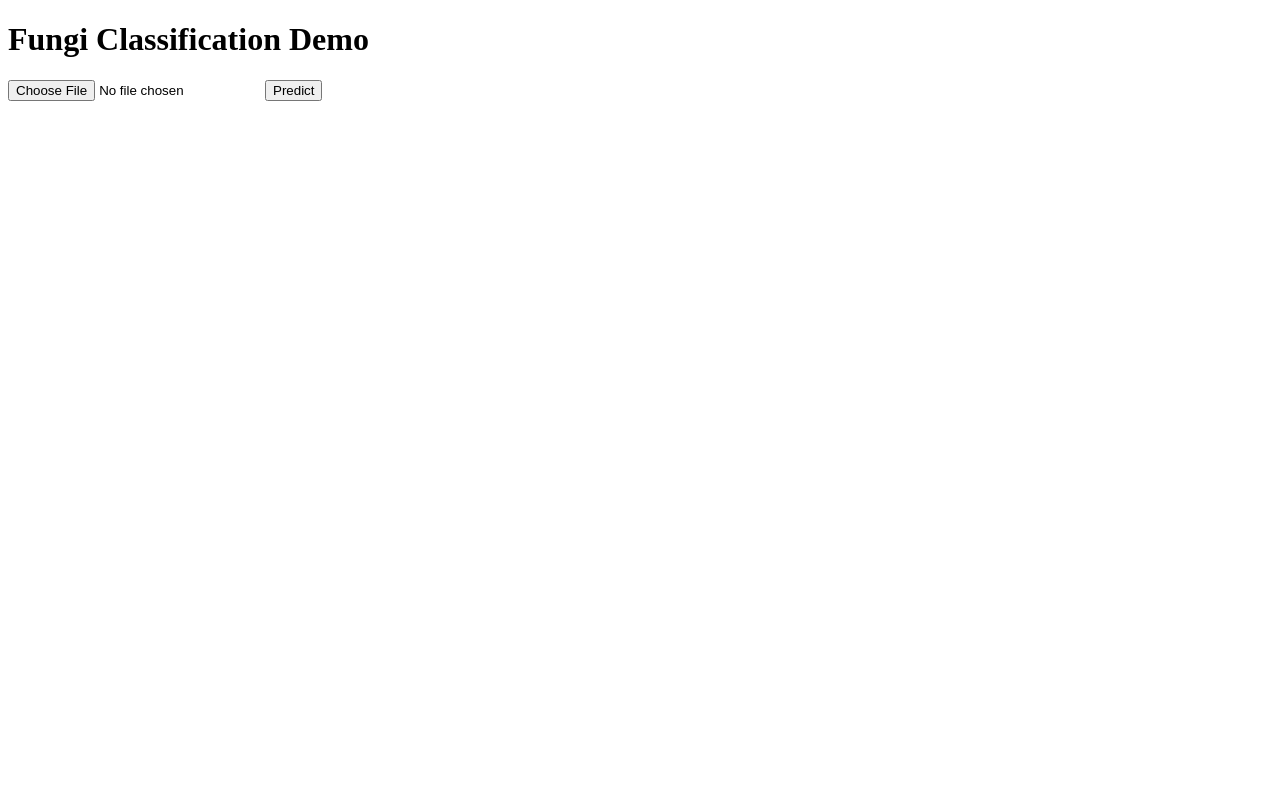
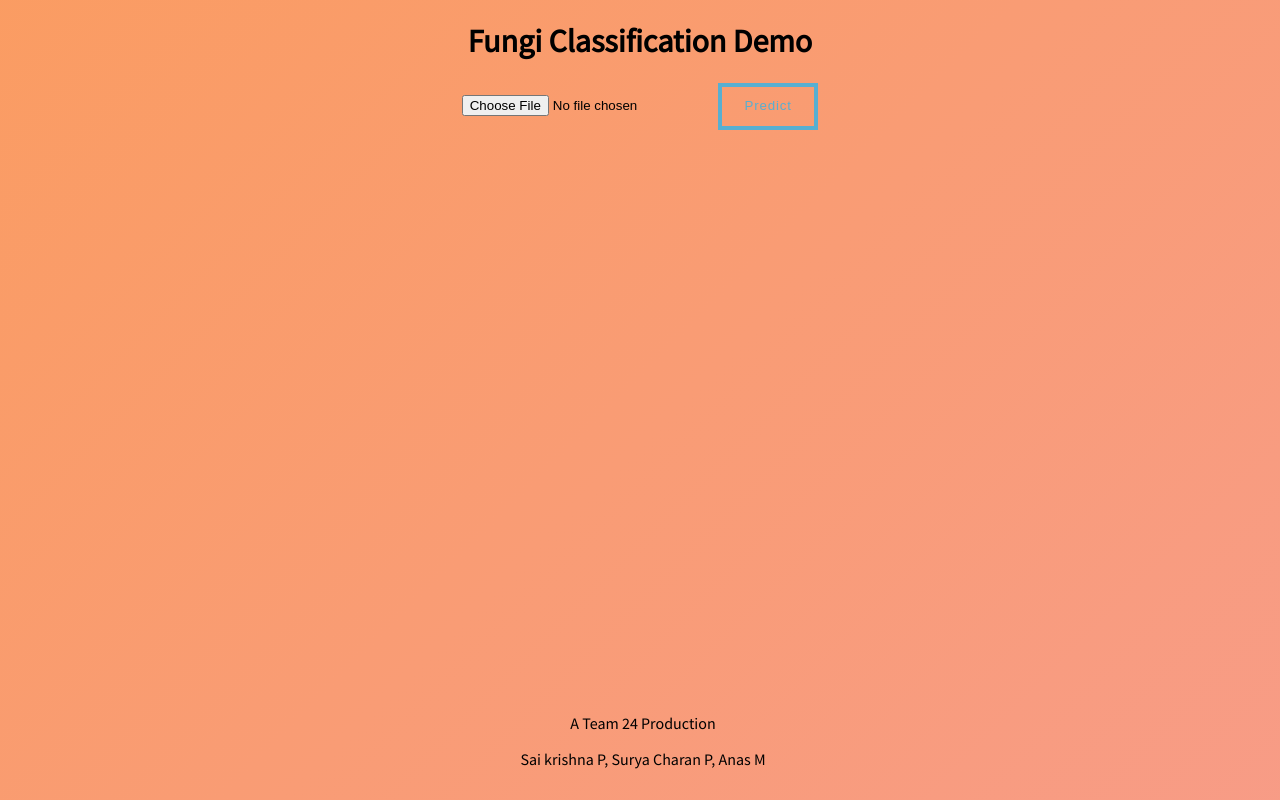
Before and after one commit to AnorakArturo/CIP, a Flask app: page / in a window 1280 px wide. Run offline with Flask 3, Linux system fonts and the light colour scheme.

Commit message:
Web and minor addition
Added CSS, added class prediction certainity to notebook output

```diff
--- a/templates/index.html
+++ b/templates/index.html
@@ -1,14 +1,20 @@
 <!DOCTYPE html>
 <html>
+
 <head>
   <meta charset="UTF-8">
   <title>Fungi Classification Demo</title>
-</head>
+  <meta name="viewport" content="width=device-width, initial-scale=1.0" />
+  <link rel="stylesheet" href="style.css">
+  <link href="https://fonts.googleapis.com/css2?family=Source+Sans+Pro&display=swap" rel="stylesheet">
+
+
 <body>
+  <div class="gradient-pattern">
     <h1>Fungi Classification Demo</h1>
     <form action="/predict" method="POST" enctype="multipart/form-data">
       <input type="file" name="image">
-    <button type="submit">Predict</button>
+      <button type="submit" class='btn draw-border'>Predict</button>
     </form>
     <div id="prediction"></div>
     <script>
@@ -28,5 +34,11 @@
         predictionDiv.textContent = `Model prediction: ${result.predicted_class}`;
       });
     </script>
+    <footer>
+      <p>A Team 24 Production</p>
+      <p>Sai krishna P, Surya Charan P, Anas M</p>
+    </footer>
+  </div>
 </body>
+
 </html>
--- /dev/null
+++ b/templates/style.css
@@ -0,0 +1,119 @@
+body {
+    margin: auto;
+    display: flex;
+    justify-content: center;
+    /* for horizontal */
+    align-items: center;
+    /* for vertical */
+    height: 100vh;
+    font-family: 'Source Sans Pro', sans-serif;
+    /* font: 1rem 'Roboto', sans-serif; */
+    text-align: center;
+}
+
+/* #wrapper {
+    display: flex;
+    width: 100%;
+    margin: 0 auto;
+    text-align: center;
+    justify-self: center;
+    justify-content: center;
+} */
+
+.gradient-pattern {
+    animation: gradient 4s ease infinite;
+    background-image: linear-gradient(135deg, #FF9D2E, #F39BBB);
+    background-size: 400% 400%;
+    height: 100%;
+    width: 100%;
+}
+
+@keyframes gradient {
+    0% {
+        background-position: 51% 0%;
+    }
+
+    50% {
+        background-position: 50% 100%;
+    }
+
+    100% {
+        background-position: 51% 0%;
+    }
+}
+
+.btn {
+    background: none;
+    border: none;
+    cursor: pointer;
+    line-height: 1.5;
+    padding: 1em 2em;
+    letter-spacing: 0.05rem;
+}
+
+.btn:focus {
+    outline: 2px dotted #55d7dc;
+}
+
+.draw-border {
+    box-shadow: inset 0 0 0 4px #58afd1;
+    color: #58afd1;
+    transition: color 0.25s 0.0833333333s;
+    position: relative;
+}
+
+.draw-border::before,
+.draw-border::after {
+    border: 0 solid transparent;
+    box-sizing: border-box;
+    content: '';
+    pointer-events: none;
+    position: absolute;
+    width: 0;
+    height: 0;
+    top: 0;
+    left: 0;
+}
+
+.draw-border::before {
+    border-bottom-width: 4px;
+    border-right-width: 4px;
+}
+
+.draw-border::after {
+    border-top-width: 4px;
+    border-left-width: 4px;
+}
+
+.draw-border:hover {
+    color: #ffe593;
+}
+
+.draw-border:hover::before,
+.draw-border:hover::after {
+    border-color: #ffe593;
+    transition: border-color 0s, width 0.25s, height 0.25s;
+    width: 100%;
+    height: 100%;
+}
+
+.draw-border:hover::before {
+    transition-delay: 0s, 0s, 0.25s;
+}
+
+.draw-border:hover::after {
+    transition-delay: 0s, 0.25s, 0s;
+}
+
+footer {
+    text-align: center;
+    padding: 3px;
+    color: black;
+    background-blend-mode: color-dodge;
+    position: absolute;
+    left: 0;
+    bottom: 0;
+    height: 100px;
+    width: 100%;
+    overflow: hidden;
+}
```
Also changed, not shown: 1 other file. Lines whose indentation alone changed are shown as unchanged.
